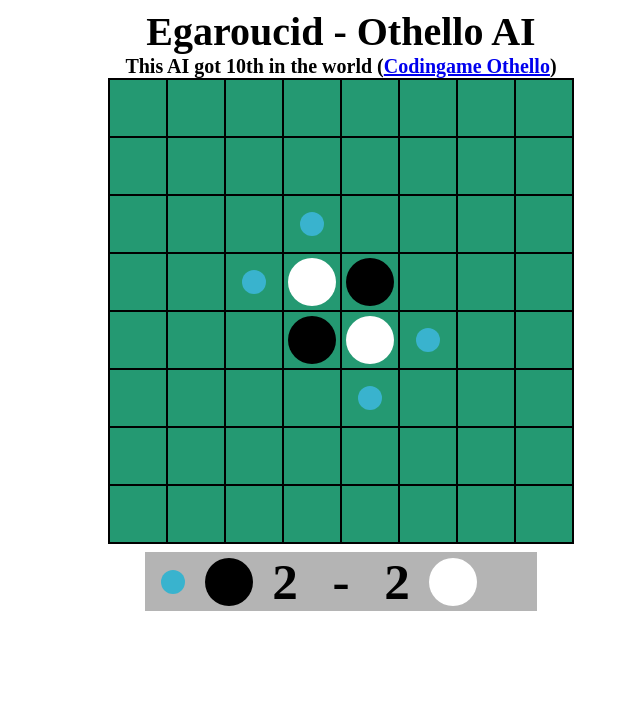
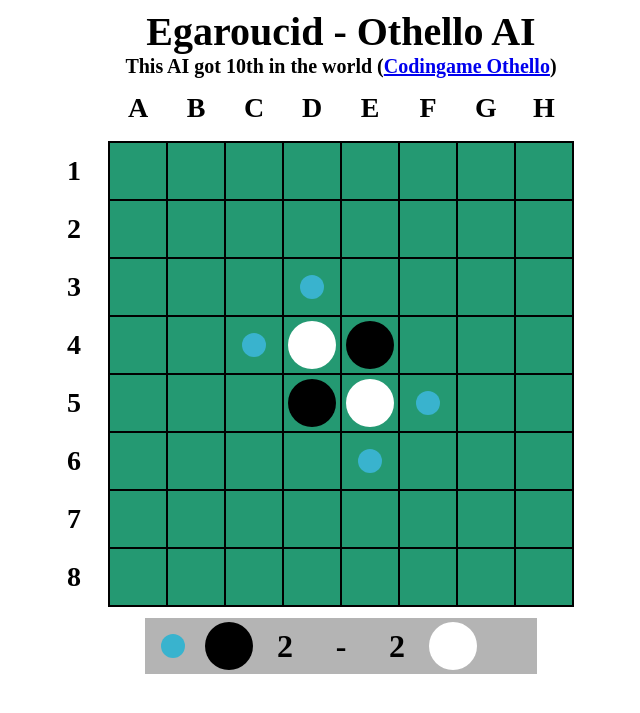
Before and after one commit to Nyanyan/Egaroucid_early, a Python web app: template templates/base.html in a window 1280 px wide. Shown: the top 713 px of the page, without its empty margins (299-939 px from the left). Run offline with Jinja, Linux system fonts and the light colour scheme; the template is opened without the code that fills it, so the values that code supplies are empty.

Commit message:
show coords

```diff
--- a/static/css/style.css
+++ b/static/css/style.css
@@ -20,6 +20,26 @@
     border-collapse: collapse;
     font-size: 0pt;
     table-layout: fixed;
+}
+.coords {
+    border-collapse: collapse;
+}
+.coord_cell {
+    text-align: center;
+    vertical-align: middle;
+    padding: 0px;
+    width: 7vmin;
+    height: 7vmin;
+    border: 0.25vmin solid transparent;
+}
+.coord {
+    text-align: center;
+    vertical-align: middle;
+    padding: 0px;
+    width: 7vmin;
+    height: 7vmin;
+    font-size: 3.5vmin;
+    font-weight: bolder;
 }
 .cell {
     text-align: center;
@@ -87,7 +107,7 @@
     width: 7vmin;
     height: 7vmin;
     background-color: rgb(180, 180, 180);
-    font-size: 4vw;
+    font-size: 4vmin;
     font-weight: bolder;
 }
 .status_blank {
--- a/static/js/script.js
+++ b/static/js/script.js
@@ -1,5 +1,3 @@
-/* global BigInt */
-
 function disableScroll(event) {
     event.preventDefault();
 }
@@ -129,6 +127,41 @@
     grid[4][3] = 0
     grid[4][4] = 1
     player = 0;
+    var coord_top = document.getElementById('coord_top');
+    var row = document.createElement('tr');
+    for (var x = 0; x < hw; ++x) {
+        var cell = document.createElement('td');
+        cell.className = "coord_cell";
+        var coord = document.createElement('span');
+        coord.className = "coord";
+        coord.innerHTML = String.fromCharCode(65 + x);
+        cell.appendChild(coord);
+        row.appendChild(cell);
+    }
+    coord_top.appendChild(row);
+    var coord_left = document.getElementById('coord_left');
+    for (var y = 0; y < hw; ++y) {
+        var row = document.createElement('tr');
+        var cell = document.createElement('td');
+        cell.className = "coord_cell";
+        var coord = document.createElement('span');
+        coord.className = "coord";
+        coord.innerHTML = y + 1;
+        cell.appendChild(coord);
+        row.appendChild(cell);
+        coord_left.appendChild(row);
+    }
+    var coord_right = document.getElementById('coord_right');
+    for (var y = 0; y < hw; ++y) {
+        var row = document.createElement('tr');
+        var cell = document.createElement('td');
+        cell.className = "coord_cell";
+        var coord = document.createElement('span');
+        coord.className = "coord";
+        cell.appendChild(coord);
+        row.appendChild(cell);
+        coord_right.appendChild(row);
+    }
     var table = document.getElementById('board');
     for (var y = 0; y < hw; ++y) {
         var row = document.createElement('tr');
@@ -216,53 +249,3 @@
         ai();
     }
 }
-
-/*
-function move(r, c) {
-    $.ajax({
-        type: "POST",
-        url: "/move",
-        data: {r: r, c: c},
-        async: false,
-        dataType: "json",
-    }).done(function(data) {
-        const received_data = JSON.parse(data.values);
-        var table = document.getElementById("board");
-        for (var y = 0; y < 8; y++) {
-            for (var x = 0; x < 8; x++) {
-                if (received_data[y * 8 + x] == 0) {
-                    table.rows[y].cells[x].innerHTML = '<span class="black_stone"></span>';
-                    table.rows[y].cells[x].setAttribute('onclick', "");
-                } else if (received_data[y * 8 + x] == 1) {
-                    table.rows[y].cells[x].innerHTML = '<span class="white_stone"></span>';
-                    table.rows[y].cells[x].setAttribute('onclick', "");
-                } else if (received_data[y * 8 + x] == 2) {
-                    table.rows[y].cells[x].innerHTML = '<span class="legal_stone"></span>';
-                    table.rows[y].cells[x].setAttribute('onclick', "move(this.parentNode.rowIndex, this.cellIndex)");
-                } else {
-                    table.rows[y].cells[x].innerHTML = '<span class="empty_stone"></span>';
-                    table.rows[y].cells[x].setAttribute('onclick', "");
-                }
-            }
-        }
-        table = document.getElementById("status");
-        table.rows[0].cells[2].firstChild.innerHTML = received_data[64];
-        table.rows[0].cells[4].firstChild.innerHTML = received_data[65];
-        if (received_data[66] == 0) {
-            table.rows[0].cells[0].innerHTML = '<span class="legal_stone"></span>';
-            table.rows[0].cells[6].innerHTML = '<span class="state_blank"></span>';
-        } else if (received_data[66] == 1) {
-            table.rows[0].cells[0].innerHTML = '<span class="state_blank"></span>';
-            table.rows[0].cells[6].innerHTML = '<span class="legal_stone"></span>';
-        } else {
-            table.rows[0].cells[0].innerHTML = '<span class="state_blank"></span>';
-            table.rows[0].cells[6].innerHTML = '<span class="state_blank"></span>';
-        }
-        document.getElementById("turn").innerHTML = received_data[67];
-        console.log("done");
-    }).fail(function(data) {
-        console.log("fail");
-        alert("An error occurred. Please try again.")
-    });
-}
-*/
--- a/templates/base.html
+++ b/templates/base.html
@@ -10,7 +10,14 @@
     <body>
         <div class="title">Egaroucid - Othello AI</div>
         <div class="sub_title">This AI got 10th in the world (<a href="https://www.codingame.com/ide/puzzle/othello-1" target="_blank">Codingame Othello</a>)</div>
-        <table class="board" id="board" align="center"></table>
+        <table class="coords" id="coord_top" align="center"></table>
+        <table align="center">
+            <tr>
+                <td><table class="coords" id="coord_left" align="center"></table></td>
+                <td><table class="board" id="board" align="center"></table></td>
+                <td><table class="coords" id="coord_right" align="center"></table></td>
+            </tr>
+        </table>
         <table class="status" id="status" align="center">
             <tr>
                 <td class="status_cell"><span class="legal_stone"></span></td>
```
